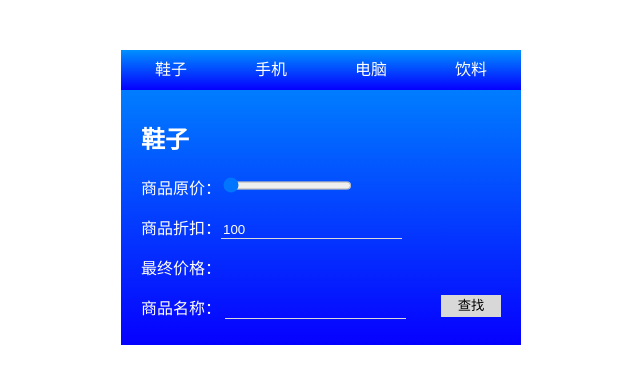
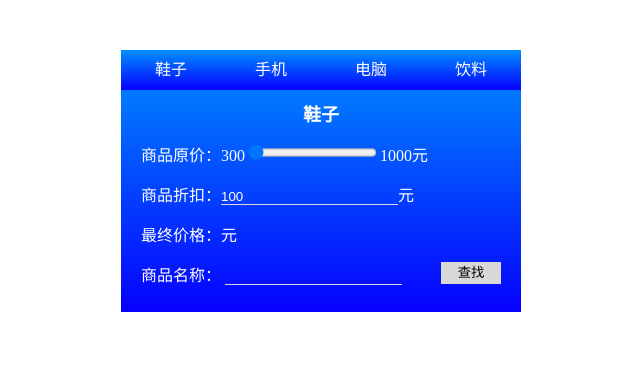
Before and after one commit to Chenyang0710/Tabs, a plain HTML site: page index.html in a window 1280 px wide. Shown: the whole page, without its empty margins (319-959 px from the left). Drawn offline with Linux system fonts and the light colour scheme.

Commit message:
complete完成
css样式略做调整

```diff
--- a/css/index.css
+++ b/css/index.css
@@ -1,13 +1,19 @@
 @charset "utf-8";
 /* 全局 */
 body,
-ul{
+ul,
+h2,
+input{
     margin: 0;
     padding: 0;
 }
 body{
     color: #fff;
     font-size: 16px;
+}
+h2{
+    text-align: center;
+    font-size: 18px;
 }
 input{
     color: #fff;
@@ -31,6 +37,7 @@ button{
     float: right;
     background: #d8d8d8;
     border: none;
+    outline: none;
 }
 
 /* wrapper */
@@ -62,3 +69,6 @@ nav li a{
 main{
     padding: 10px 20px;
 }
+#a{
+    margin: 0 3px;
+}
--- a/index.html
+++ b/index.html
@@ -21,9 +21,9 @@
             <section>
                 <form oninput="x.value=parseInt(a.value)-parseInt(b.value)"style="display:block">
                     <h2>鞋子</h2>
-                    <p>商品原价：<input id="a" type="range" value="300" min="300" max="1000"></p>
-                    <p>商品折扣：<input id="b" type="text" value="100"></p>
-                    <p>最终价格：<output id="x"></output></p>
+                    <p>商品原价：300<input id="a" type="range" value="300" min="300" max="1000">1000元</p>
+                    <p>商品折扣：<input id="b" type="text" value="100">元</p>
+                    <p>最终价格：<output id="x"></output>元</p>
                     <p>
                         商品名称：
                         <input list="shoes">
@@ -38,9 +38,9 @@
                 </form> <!-- shoes -->
                 <form oninput="x.value=parseInt(a.value)-parseInt(b.value)">
                     <h2>手机</h2>
-                    <p>商品原价：<input id="a" type="range" value="800" min="800" max="10000"></p>
-                    <p>商品折扣：<input id="b" type="text" value="200"></p>
-                    <p>最终价格：<output id="x"></output></p>
+                    <p>商品原价：800<input id="a" type="range" value="800" min="800" max="10000">10000元</p>
+                    <p>商品折扣：<input id="b" type="text" value="200">元</p>
+                    <p>最终价格：<output id="x"></output>元</p>
                     <p>
                         商品名称：
                         <input list="phones">
@@ -55,9 +55,9 @@
                 </form> <!-- phones -->
                 <form oninput="x.value=parseInt(a.value)-parseInt(b.value)">
                     <h2>电脑</h2>
-                    <p>商品原价：<input id="a" type="range" value="3000" min="3000" max="20000"></p>
-                    <p>商品折扣：<input id="b" type="text" value="300"></p>
-                    <p>最终价格：<output id="x"></output></p>
+                    <p>商品原价：3000<input id="a" type="range" value="3000" min="3000" max="20000">20000元</p>
+                    <p>商品折扣：<input id="b" type="text" value="300">元</p>
+                    <p>最终价格：<output id="x"></output>元</p>
                     <p>
                         商品名称：
                         <input list="computers">
@@ -72,9 +72,9 @@
                 </form> <!-- computers -->
                 <form oninput="x.value=parseInt(a.value)-parseInt(b.value)">
                     <h2>饮料</h2>
-                    <p>商品原价：<input id="a" type="range" value="3" min="3" max="20"></p>
-                    <p>商品折扣：<input id="b" type="text" value="1"></p>
-                    <p>最终价格：<output id="x"></output></p>
+                    <p>商品原价：3<input id="a" type="range" value="3" min="3" max="20">20元</p>
+                    <p>商品折扣：<input id="b" type="text" value="1">元</p>
+                    <p>最终价格：<output id="x"></output>元</p>
                     <p>
                         商品名称：
                         <input list="drinks">
```
